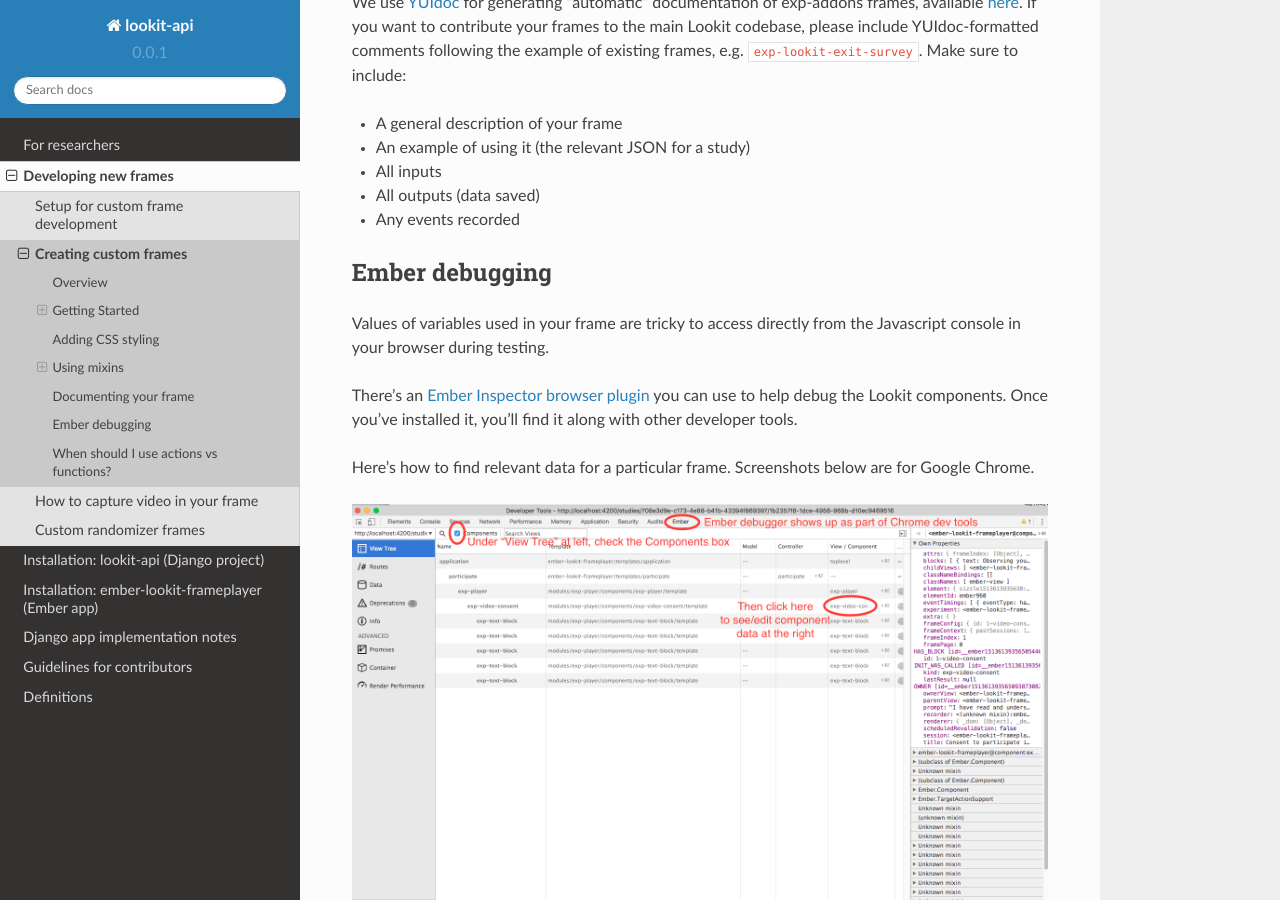
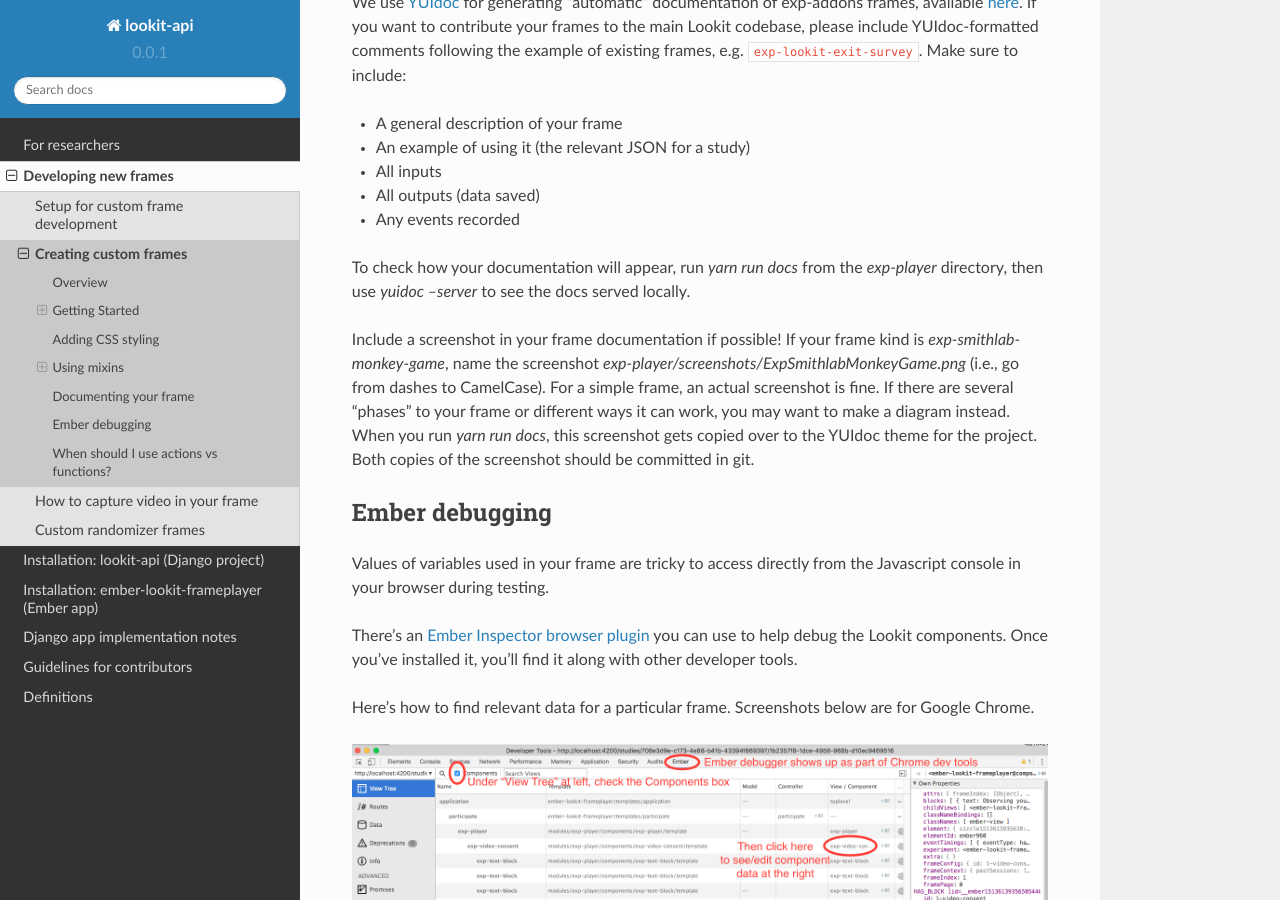
Before and after one commit to lookit/lookit-docs, a Sphinx documentation site: the page built from docs/source/frames.rst, in a window 1280 px wide and 900 px high, scrolled down 7144 px. Built offline with Sphinx 7.4.7 and the Read the Docs theme 2.0.0, drawn with Linux system fonts in a browser that asks for light colours.

Commit message:
include info about adding screenshot when documenting a frame in exp-addons

```diff
--- a/docs/source/frames.rst
+++ b/docs/source/frames.rst
@@ -408,6 +408,17 @@ frames, e.g. ``exp-lookit-exit-survey``. Make sure to include:
 -  All outputs (data saved)
 -  Any events recorded
 
+To check how your documentation will appear, run `yarn run docs` from the `exp-player`
+directory, then use `yuidoc --server` to see the docs served locally.
+
+Include a screenshot in your frame documentation if possible! If your frame kind is
+`exp-smithlab-monkey-game`, name the screenshot
+`exp-player/screenshots/ExpSmithlabMonkeyGame.png` (i.e., go from
+dashes to CamelCase). For a simple frame, an actual screenshot is fine. If there are several
+"phases" to your frame or different ways it can work, you may want to make a diagram
+instead. When you run `yarn run docs`, this screenshot gets copied over to the YUIdoc theme
+for the project. Both copies of the screenshot should be committed in git.
+
 Ember debugging
 ~~~~~~~~~~~~~~~
 
```
